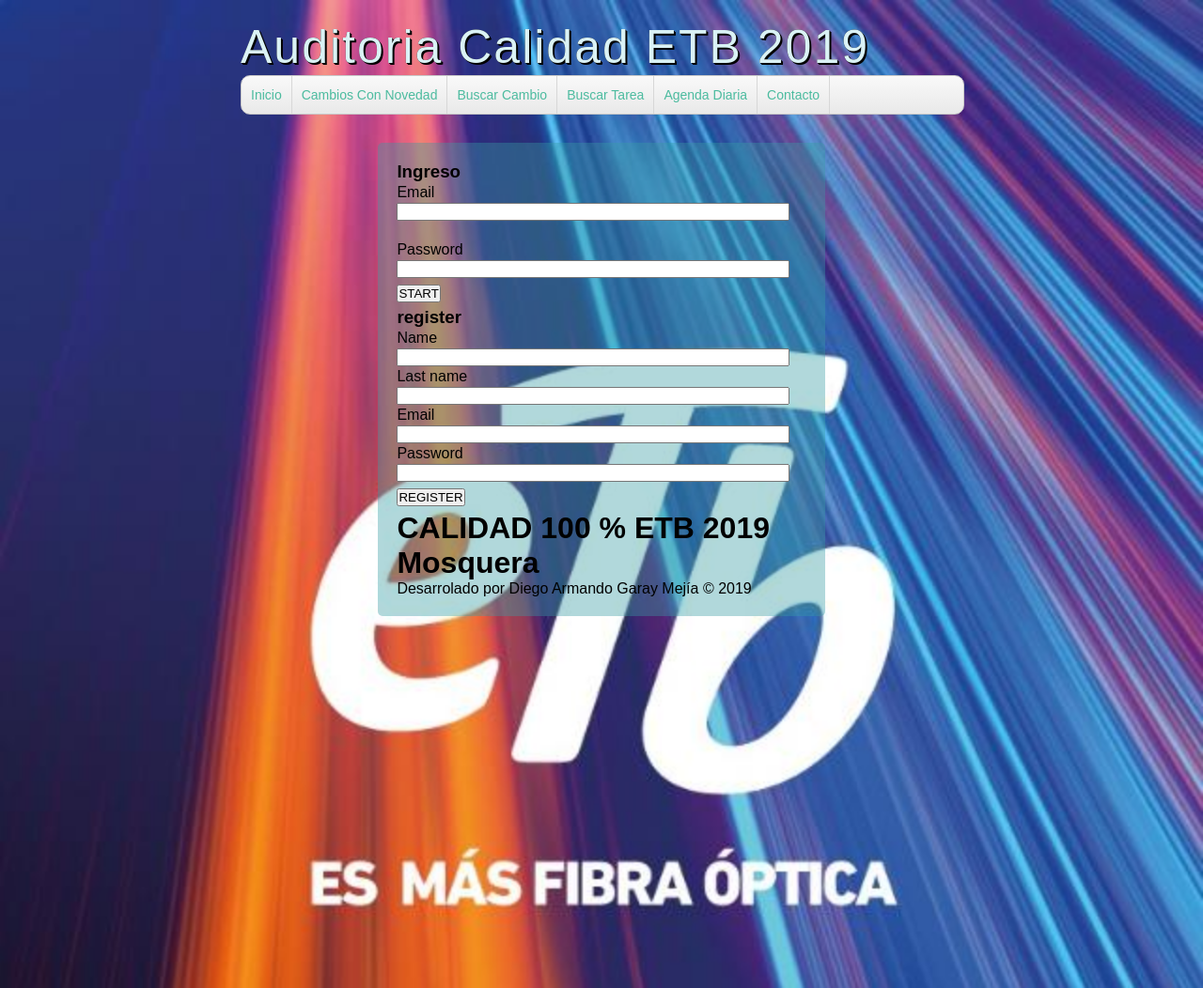
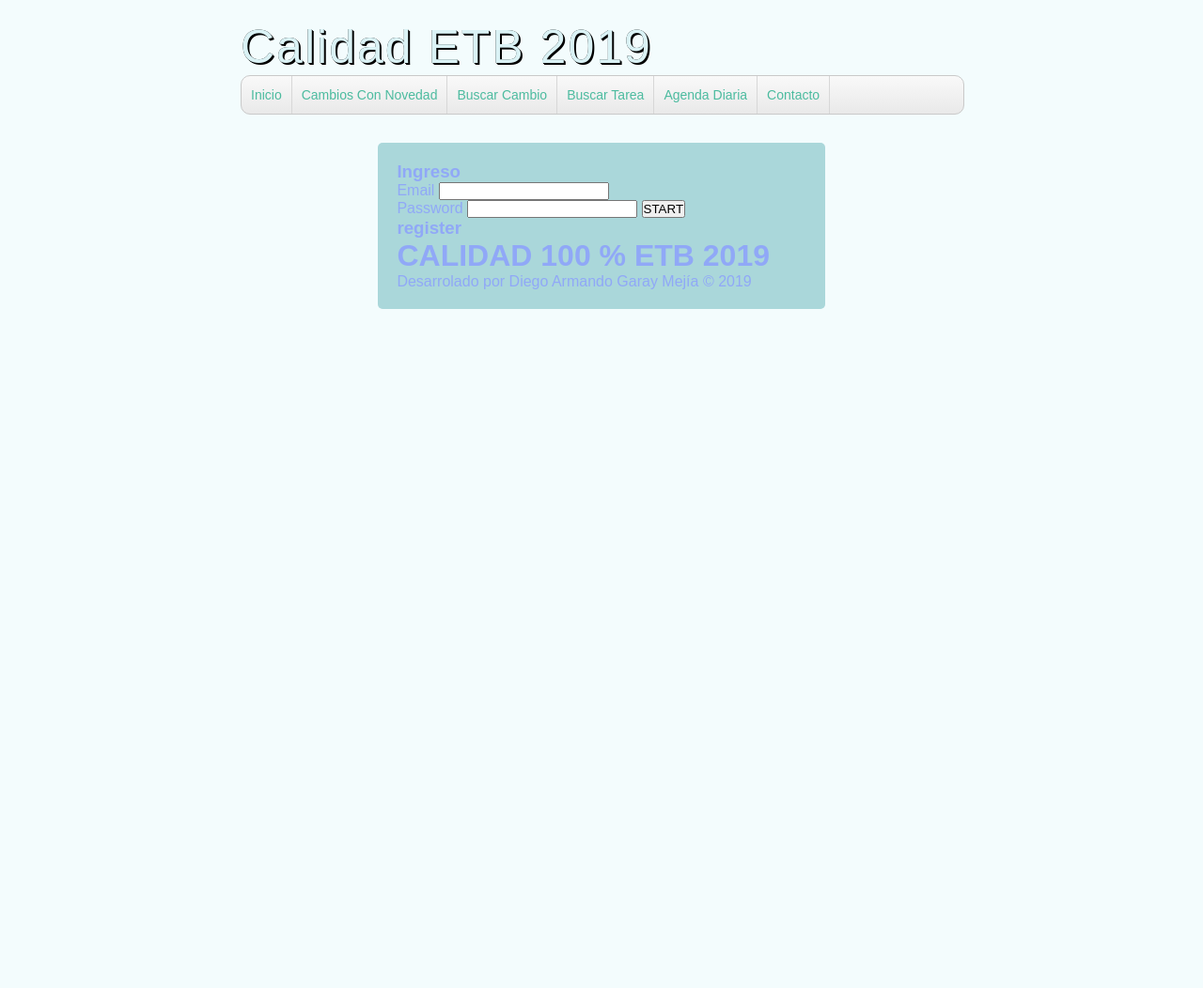
Before and after one commit to diegogarmej/CALIDAD, a PHP site: page / in a window 1280 px wide. Shown: the whole page at 94% size. Run offline with PHP 8.4, Linux system fonts and the light colour scheme.

Commit message:
modificacion

```diff
--- a/assents/css/style.css
+++ b/assents/css/style.css
@@ -19,7 +19,7 @@
 
 body{
 
-    background: url(../img/ETB.jpeg);
+    background-color:#f3fcfd !important;
     background-repeat: no-repeat;
     background-size: cover;
 
@@ -120,22 +120,13 @@ body{
     background: rgba(55, 156, 163, 0.39);
     padding: 20px;
     border-radius: 5px;
+    color: #90a8f7
 }
 
-label,
-input[type="text"],
-input[type="email"],
-input[type="password"]{
-        display: block;
-        width: 95%;
-        margin-top: 2px;
-        margin-bottom: 2px;
-}
 
-input[type="button"],
-input[type="submit"]{
-    margin-top: 5px;
-    margin-bottom: 5px;
+
+#input{
+    style= "color:blue"
 
 
 }
--- a/databas/database.sql
+++ b/databas/database.sql
@@ -11,7 +11,7 @@ CREATE TABLE novedades()
 
      CREATE TABLE auditor(
      id             int(100) auto_increment not null,
-     novedad_id     int(100) not null,
+        novedad_id     int(100) not null,
      nombre         varchar(50) not null,
      apellido       varchar (50) not null,
      documento      int (20) not null,
--- a/index.php
+++ b/index.php
@@ -17,7 +17,7 @@
 
         <div id= "logo" >
             <a href="index.php">
-            Auditoria Calidad ETB 2019
+             Calidad ETB 2019
             </a>
         </div>
 
@@ -63,14 +63,14 @@
         <div id="container">
             <!----BARRA LATERAL Y PRINCIPAL--->
             <aside id="sidebar"></aside>
-                <div id="login">
+                <div id="login" style= color >
                     <h3>Ingreso</h3>
                     <form action="login.php" method="POST">
                         <label for="email">Email</label>
-                        <input type="email" name="email" /><br/>
+                        <input id="input" type="email" name="email" style="color:blue" /><br/>
 
                         <label for="password">Password</label>
-                        <input type="password" name="password" />
+                        <input  id="input" type="password" name="password" />
 
                         <input type="submit" value="START" />
 
@@ -80,29 +80,17 @@
                     <h3>register</h3>
                     <form action="register.php" method="POST">
 
-                        <label for="name">Name</label >
-                        <input type="text" name="name"/>
 
-                        <label for="last name">Last name</label>
-                        <input type="text" name="last name " />
-
-                        <label for="email">Email</label>
-                        <input type="email" name="email" />
-
-                        <label for="password">Password</label>
-                        <input type="password" name="password" />
-
-                        <input type="submit" value="REGISTER" />
 			</form>
 
-			<h1>CALIDAD 100 % ETB 2019 Mosquera</h1>
+			<h1>CALIDAD 100 % ETB 2019</h1>
 
                 </div>
 
 
 
 
-
+               <div id ="footer">
 
 
                 <footer id="footer">
```
